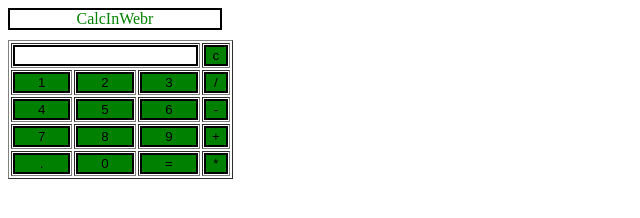
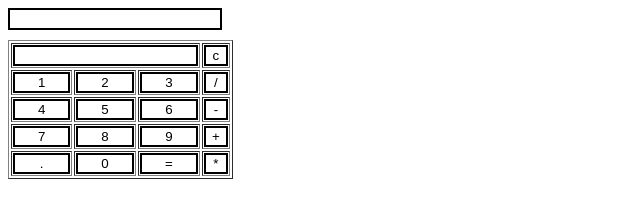
Before and after one commit to DeepikaSR4/CalcInWeb, a plain HTML site: page index.html in a window 1280 px wide. Shown: the whole page, without its empty margins (0-640 px from the left). Drawn offline with Linux system fonts and the light colour scheme.

Commit message:
Update index.html

```diff
--- a/index.html
+++ b/index.html
@@ -27,13 +27,13 @@
          margin-bottom: 10px;
          text-align:center;
          width: 210px;
-         color:green;
+         color:white;
          border: solid black 2px;
          }
 
          input[type="button"]
          {
-         background-color:green;
+         background-color:white;
          color: black;
          border: solid black 2px;
          width:100%
```
